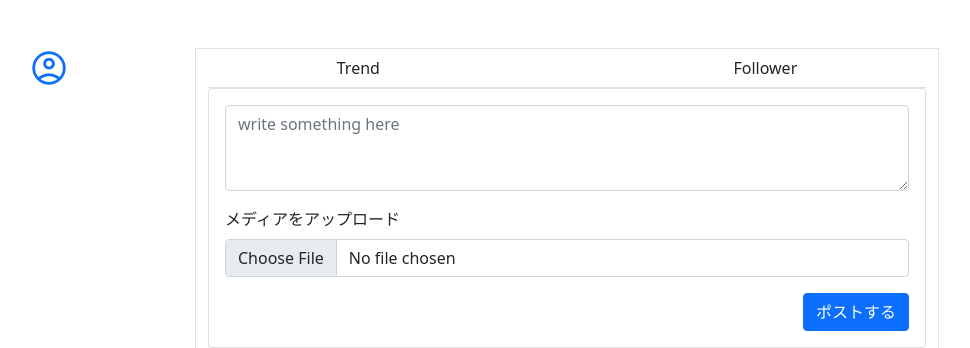
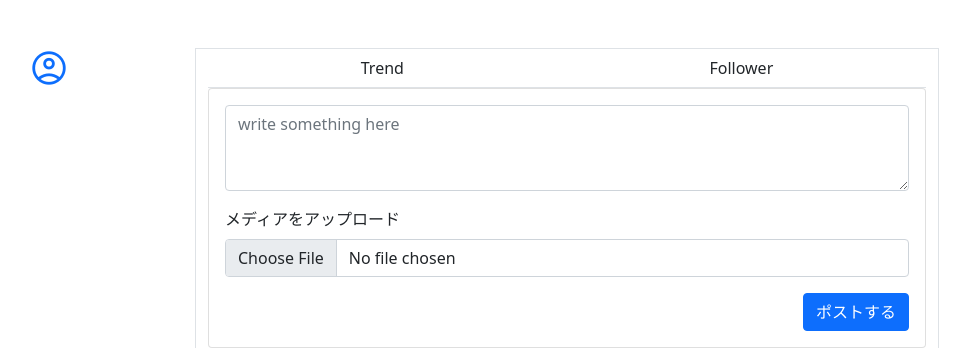
Before and after one commit to kenya6111/Email-Verifivcation-System, a PHP site: template Views/page/home.php in a window 1280 px wide. Shown: the top 348 px of the page, without its empty margins (61-1031 px from the left). Run offline with PHP 8.4, Linux system fonts and the light colour scheme; the template is opened without the code that fills it, so the values that code supplies are empty.

Commit message:
home画面の修正

```diff
--- a/Views/component/profile.php
+++ b/Views/component/profile.php
@@ -87,7 +87,7 @@ $dummyposts=[
             <input type="hidden" id="csrf_token" name="csrf_token" value="<?= Helpers\CrossSiteForgeryProtection::getToken(); ?>">
             <?php if ($user->getId() == $loginUserId):?>
                 <div class="ms-auto">
-                    <button id="edit-button" class="btn btn-primary ms-auto rounded-pill">編集する</button>
+                    <button id="edit-button" class="btn btn-primary ms-auto rounded-pill">プロフィールを編集する</button>
                 </div>
             <?php else: ?>
                 <div class="ms-auto">
--- a/Views/page/home.php
+++ b/Views/page/home.php
@@ -80,9 +80,9 @@ $dummyposts=[
     </div>
     <div class="col-8  d-flex flex-column justify-content-center border ">
         <!-- トレンドorフォロワー-->
-        <div class="btn-group border-bottom" role="group" aria-label="Basic example">
-            <button type="button" class="btn me-5" id="trend-btn">Trend</button>
-            <button type="button" class="btn ms-5" id="follow-btn">Follower</button>
+        <div class="d-flex border-bottom w-100" role="group" aria-label="Basic example">
+            <button type="button" class="tf-btn btn flex-fill" id="trend-btn">Trend</button>
+            <button type="button" class="tf-btn btn flex-fill" id="follow-btn">Follower</button>
         </div>
         <!-- ポストフィールド -->
         <div class="card">
@@ -180,7 +180,11 @@ $dummyposts=[
     <div class="col-2">
     </div>
 </div>
-
+<style>
+.tf-btn:hover{
+    background-color: rgba(249,249,249,1);
+}
+</style>
 <script src="/js/home.js"></script>
 <script src="https://cdn.jsdelivr.net/npm/bootstrap@5.1.3/dist/js/bootstrap.bundle.min.js"></script>
 <link href="https://cdn.jsdelivr.net/npm/bootstrap@5.1.3/dist/css/bootstrap.min.css" rel="stylesheet">
```
Also changed, not shown: Views/component/navigator.php (+0 -8 lines).
